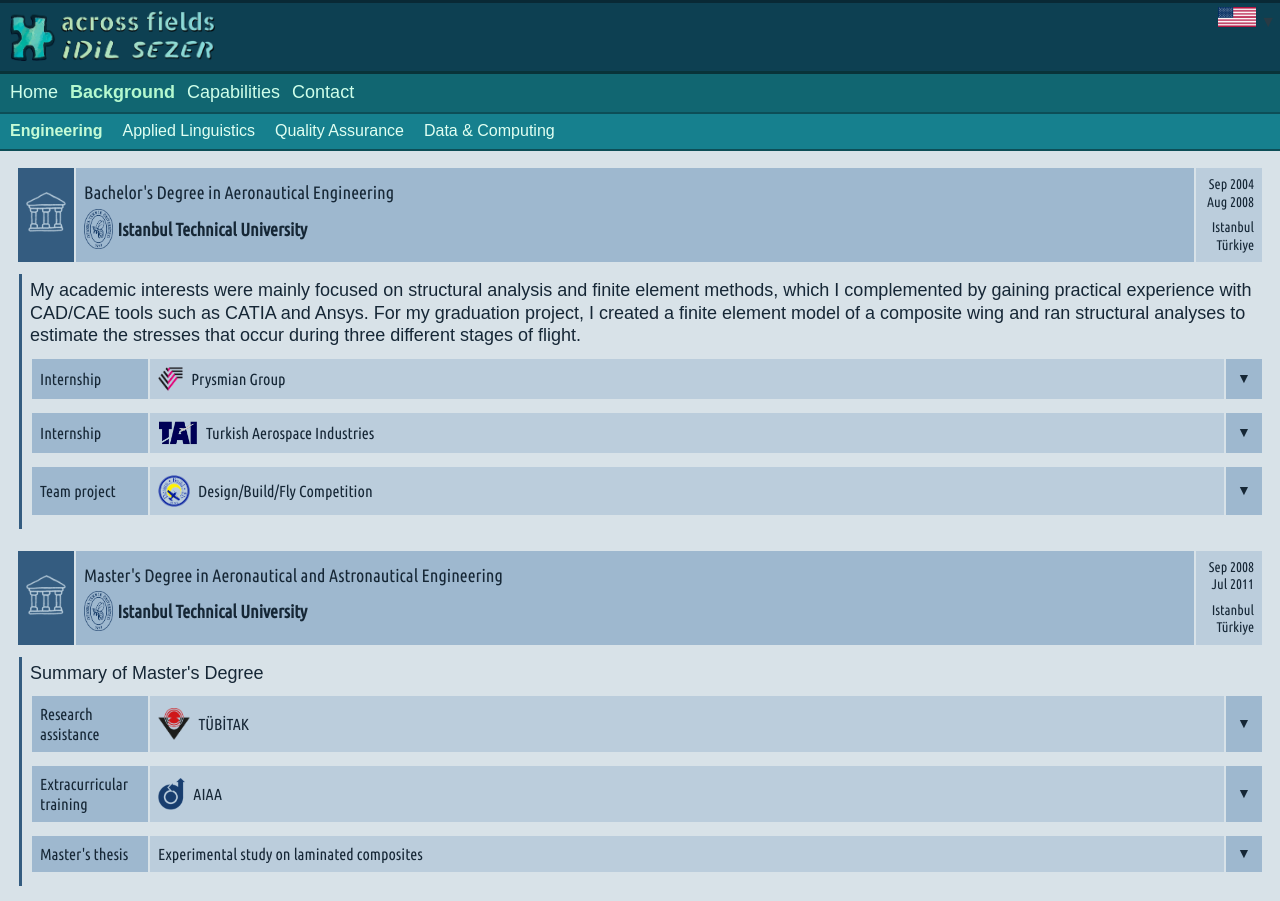
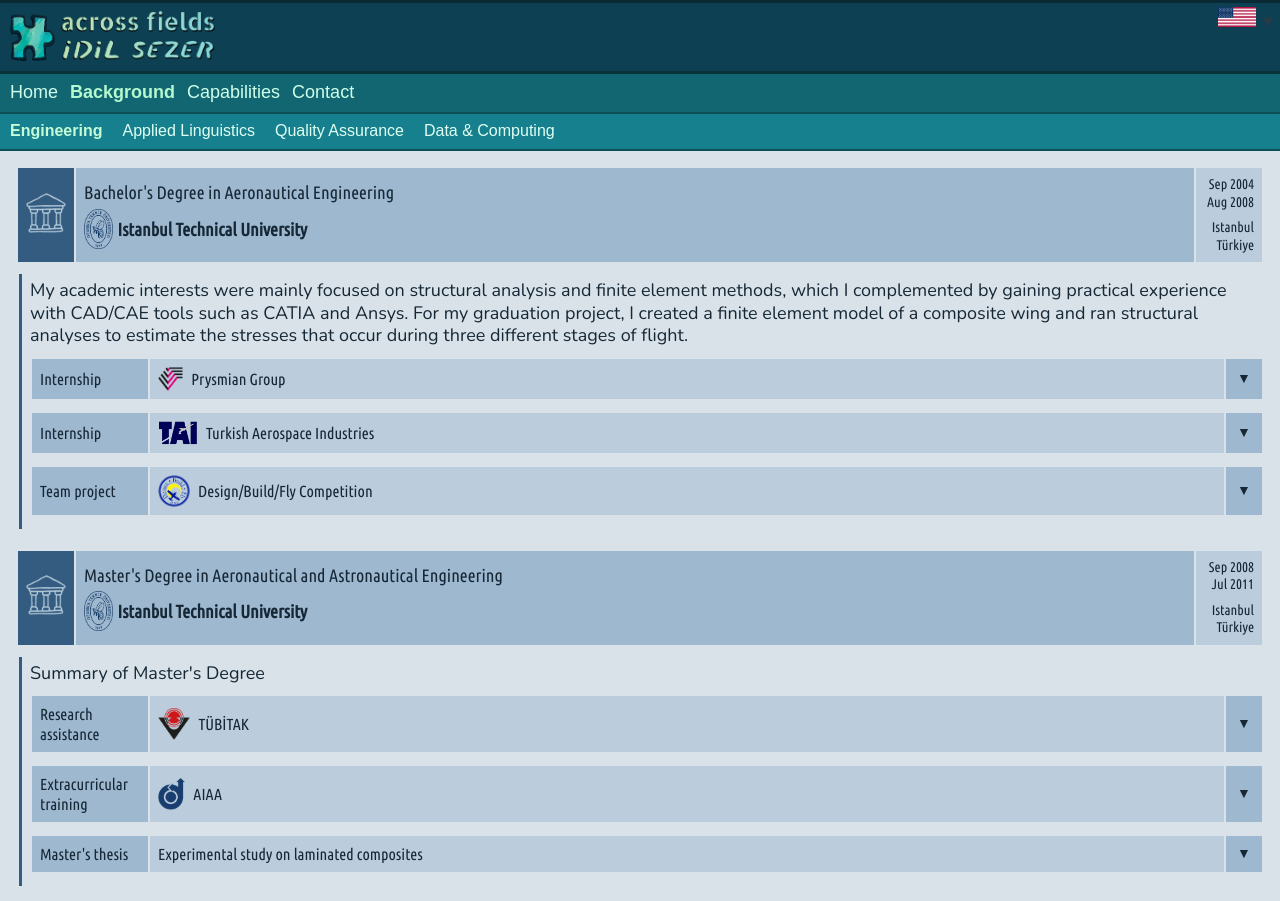
Before and after one commit to acrossfields/idilsezer, a Jekyll site: the page built from en/background-eng.md, in a window 1280 px wide. Built offline with Jekyll 4.4.1, drawn with Linux system fonts in a browser that asks for light colours; some web fonts are replaced.

Commit message:
Update style.scss

```diff
--- a/assets/css/style.scss
+++ b/assets/css/style.scss
@@ -171,7 +171,7 @@ body a:hover {
 .bg {
   margin: 15px 8px;
   padding: 0;
-  font-family: 'Carrois Gothic', sans-serif;
+  font-family: 'Nunito', sans-serif;
   font-size: 18px;
   line-height: 1.25;
 }
@@ -179,6 +179,7 @@ body a:hover {
 .table-bgheader {
   width: calc(100% - 16px);
   border: none;
+  font-family: 'Ubuntu Condensed', sans-serif;
 }
 
 .table-bgheader td {
@@ -209,11 +210,13 @@ body a:hover {
 
 .bg-indented {
   border-left: 3px solid #345c80;
+  font-family: 'Nunito', sans-serif;
 }
 
 .table-bgsub {
   width: 100%;
   border: none;
+  font-family: 'Ubuntu Condensed', sans-serif;
 }
 
 .table-bgsub td {
@@ -252,6 +255,7 @@ body a:hover {
 
 .table-bgsub-details {
   display: none;
+  font-family: 'Nunito', sans-serif;
 }
 
 .table-bgsub.open .table-bgsub-details {
```
